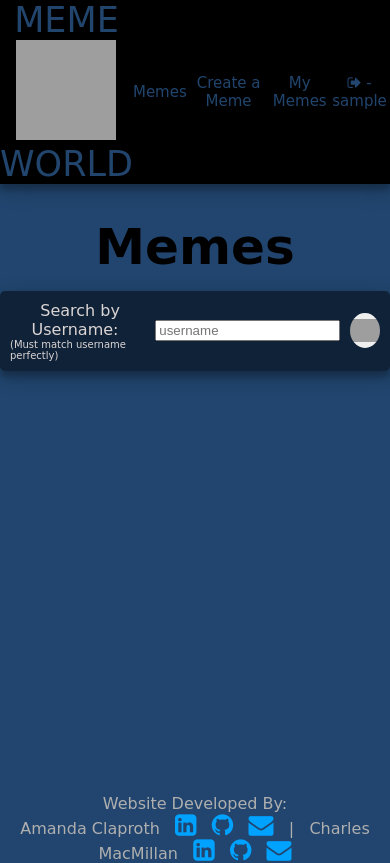
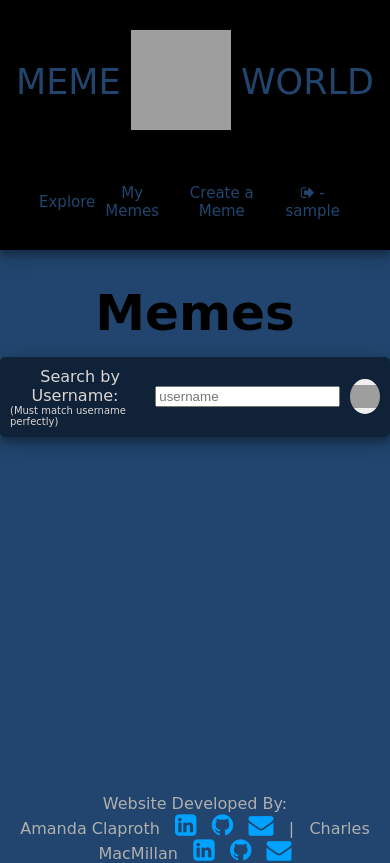
Before and after one commit to Aclap427/Meme_World, a Django app: page /memes/ in a window 390 px wide. Run offline with Django 3.2, Linux system fonts and the light colour scheme; the visitor is signed in with stand-in values (Sample User, id 1); data that the repository does not hold is empty; some web fonts are replaced; grey boxes are pictures that could not be loaded.

Commit message:
drop down nav and responsive design

```diff
--- a/main_app/static/css/style.css
+++ b/main_app/static/css/style.css
@@ -14,13 +14,13 @@ body {
 }
 
 header {
-  /* grid-area: 1/1/2/2; */
+  height: 250px;
   display: flex;
-  flex-direction: column;
   background-color: black;
-  justify-content: center;
+  justify-content: space-between;
+  padding: 0 10%;
   box-shadow: 2px 5px 20px 1px rgba(0, 0, 0, 0.19),
-  0 6px 6px rgba(0, 0, 0, 0.23);
+    0 6px 6px rgba(0, 0, 0, 0.23);
 }
 
 /* .home-main {
@@ -39,6 +39,25 @@ nav {
   display: flex;
   align-items: center;
   justify-content: space-around;
+}
+
+.show {
+  color: #21446d;
+  align-self: center;
+}
+
+.hidden {
+  display: none;
+}
+
+.show:hover {
+  visibility: hidden;
+}
+
+.show:hover .hidden {
+  display: flex;
+  flex-direction: column;
+  visibility: visible;
 }
 
 nav a {
@@ -251,6 +270,12 @@ footer {
   color: black;
 }
 
+.logo {
+  display: flex;
+  align-items: center;
+  justify-content: space-around;
+}
+
 .meme_word {
   font-size: 75px;
 }
@@ -280,4 +305,37 @@ li {
   header a {
     font-size: 15px;
   }
+
+  header {
+    flex-direction: column;
+    justify-content: center;
+    align-items: center;
+  }
+
+  nav {
+  }
+
+  .show:hover .hidden {
+    flex-direction: row;
+  }
+
+  .show {
+    width: 100%;
+    justify-content: space-around;
+  }
+
+  .hidden {
+    justify-items: center;
+    display: flex;
+  }
+
+  .hide-btn {
+    visibility: hidden;
+  }
+
+  .logo {
+    display: flex;
+    align-items: center;
+    justify-content: center;
+  }
 }
--- a/main_app/templates/base.html
+++ b/main_app/templates/base.html
@@ -21,23 +21,25 @@
     <title>Meme World</title>
   </head>
 
-  <body class="body">
+  <body>
     <header>
-      <nav>
-        <div>
-          <p class="meme_words_top">MEME</p>
+      <div class="logo">
+        <p class="meme_words_top">MEME</p>&nbsp;&nbsp;
         <a href="/">
           <img
             style="height: 100px; width: 100px"
             src="https://i.imgur.com/3RZY6YJ.png?2"
           />
         </a>
-          <p class="meme_words_bottom">WORLD</p>
+        &nbsp;&nbsp;<p class="meme_words_bottom">WORLD</p>
       </div>
+      <div class="show">
+        <i class="fa fa-bars hide-btn" style="font-size: 50px;" aria-hidden="true"></i>
+          <nav class="hidden">
+          <a href="{% url 'index' %}">Explore</a>
           {% if user.is_authenticated %}
-        <a href="{% url 'index' %}">Memes</a>
+          <a href="{% url 'user' %}">My Memes</a>
           <a href="{% url 'memes_create' %}">Create a Meme</a>
-        <a href="{% url 'user' %}">My Memes</a>
           <a href="{% url 'logout' %}"
             ><i class="fa fa-sign-out" aria-hidden="true"></i> -
             {{user.username}}</a
@@ -48,6 +50,7 @@
           >
           <a href="{% url 'signup' %}">Sign Up</a> {% endif %}
         </nav>
+        </div>
     </header>
     <main>{% block content %} {% endblock %}</main>
     <footer>
--- a/main_app/templates/home.html
+++ b/main_app/templates/home.html
@@ -20,7 +20,7 @@
     </div>
     <div class="home_bottom">
       <nav style="justify-content: center;">
-        <a href="{% url 'index' %}"  class="home_nav">Memes</a>
+        <a href="{% url 'index' %}"  class="home_nav">Explore</a>
         &nbsp; &nbsp; | &nbsp; &nbsp;
         {% if user.is_authenticated %}
         <a href="{% url 'logout' %}"  class="home_nav">
--- a/main_app/views.py
+++ b/main_app/views.py
@@ -54,13 +54,12 @@ def user_view(request):
     return render(request, 'memes/user.html', {'memes': memes})
 
 
-@login_required
 def user_id(request, user_id):
     memes = Meme.objects.filter(user=user_id)
     return render(request, 'memes/user.html', {'memes': memes})
 
 
-class MemeCreate(CreateView):
+class MemeCreate(LoginRequiredMixin, CreateView):
     model = Meme
     fields = ['photo_URL', 'top_text', 'bottom_text', 'face',
               'text_color', 'font', 'font_background_color']
@@ -98,11 +97,12 @@ class MemeUpdate(LoginRequiredMixin, UpdateView):
             return redirect('/memes/user/')
 
 
-class MemeDelete(DeleteView):
+class MemeDelete(LoginRequiredMixin, DeleteView):
     model = Meme
     success_url = '/memes/user/'
 
 
+@login_required
 def like(request, meme_id):
     meme = Meme.objects.get(id=meme_id)
     meme.likes.add(request.user.id)
```
Lines whose indentation alone changed are shown as unchanged.
